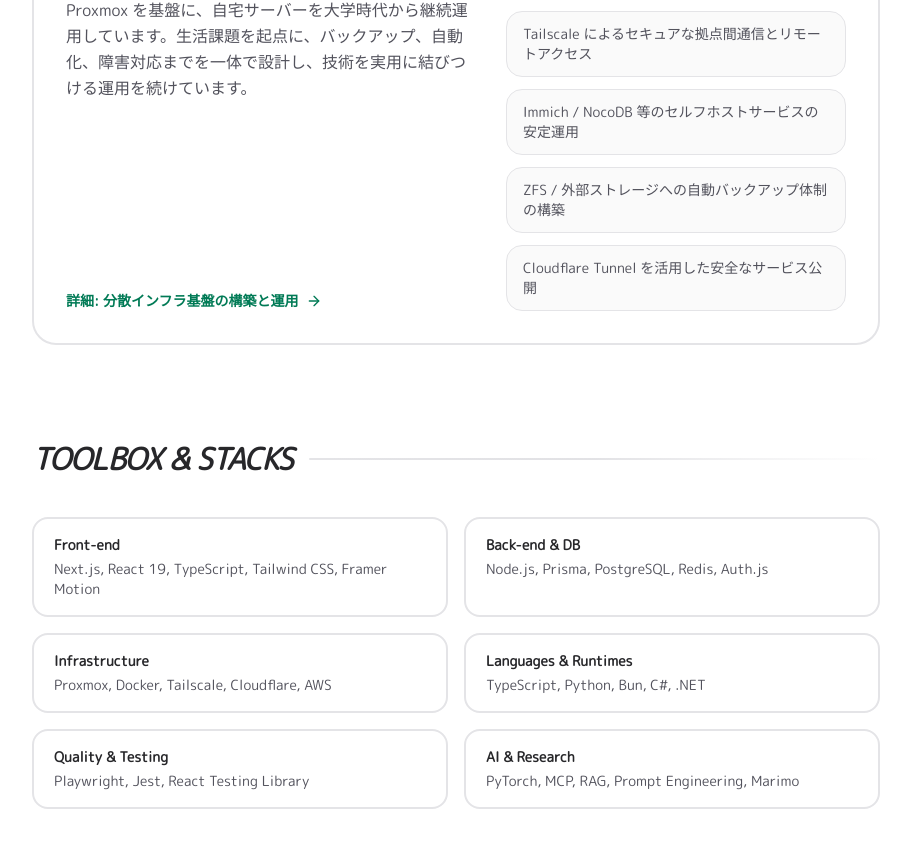
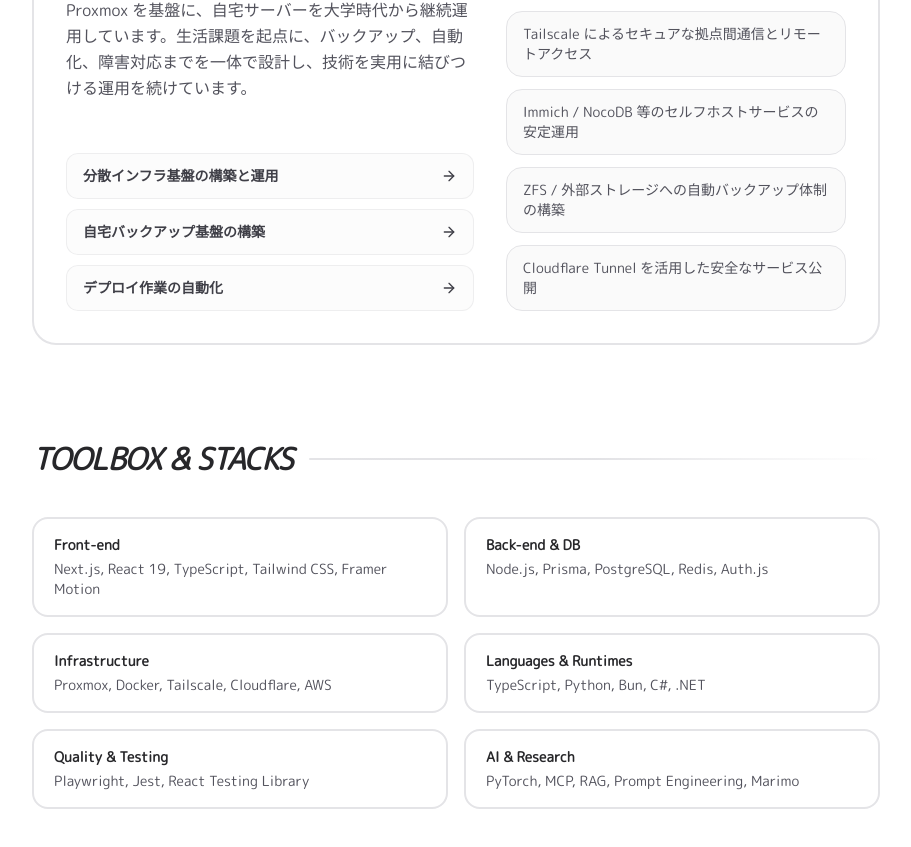
Before and after one commit to koshikai/koshikai, a Next.js app: page / in a window 1280 px wide. Shown: the part 3918-4765 px from the top of the page, without its empty margins (184-1095 px from the left). Built offline with nearby package versions, Linux system fonts and the light colour scheme; no server answers.

Commit message:
feat: update case study section in PortfolioHome to display a list of links with enhanced styling

```diff
--- a/src/components/PortfolioHome.tsx
+++ b/src/components/PortfolioHome.tsx
@@ -424,13 +424,22 @@
               <p className="text-base leading-relaxed text-zinc-600 dark:text-zinc-300 flex-1">
                 Proxmox を基盤に、自宅サーバーを大学時代から継続運用しています。生活課題を起点に、バックアップ、自動化、障害対応までを一体で設計し、技術を実用に結びつける運用を続けています。
               </p>
-              <Link
-                href="/cases/immich-distributed"
-                className="mt-6 inline-flex items-center gap-2 text-sm font-bold text-emerald-700 hover:text-emerald-600 dark:text-emerald-300 dark:hover:text-emerald-200"
-              >
-                詳細: 分散インフラ基盤の構築と運用
-                <ArrowRight className="h-4 w-4" aria-hidden="true" />
-              </Link>
+              <div className="mt-6 space-y-2.5">
+                {[
+                  { slug: "immich-distributed", title: "分散インフラ基盤の構築と運用" },
+                  { slug: "home-backup", title: "自宅バックアップ基盤の構築" },
+                  { slug: "deploy-automation", title: "デプロイ作業の自動化" },
+                ].map((caseStudy) => (
+                  <Link
+                    key={caseStudy.slug}
+                    href={`/cases/${caseStudy.slug}`}
+                    className="group flex items-center justify-between rounded-xl border border-zinc-200/60 bg-zinc-50/50 px-4 py-3 text-sm font-bold text-zinc-700 transition-all duration-300 hover:border-emerald-300 hover:bg-emerald-50/30 hover:text-emerald-700 dark:border-zinc-700/50 dark:bg-zinc-800/30 dark:text-zinc-300 dark:hover:border-emerald-800 dark:hover:bg-emerald-950/20 dark:hover:text-emerald-300"
+                  >
+                    <span>{caseStudy.title}</span>
+                    <ArrowRight className="h-4 w-4 transition-transform group-hover:translate-x-1" aria-hidden="true" />
+                  </Link>
+                ))}
+              </div>
             </div>
             <ul role="list" className="space-y-3 text-sm text-zinc-600 dark:text-zinc-300">
               {operationHighlights.map((item) => (
```
